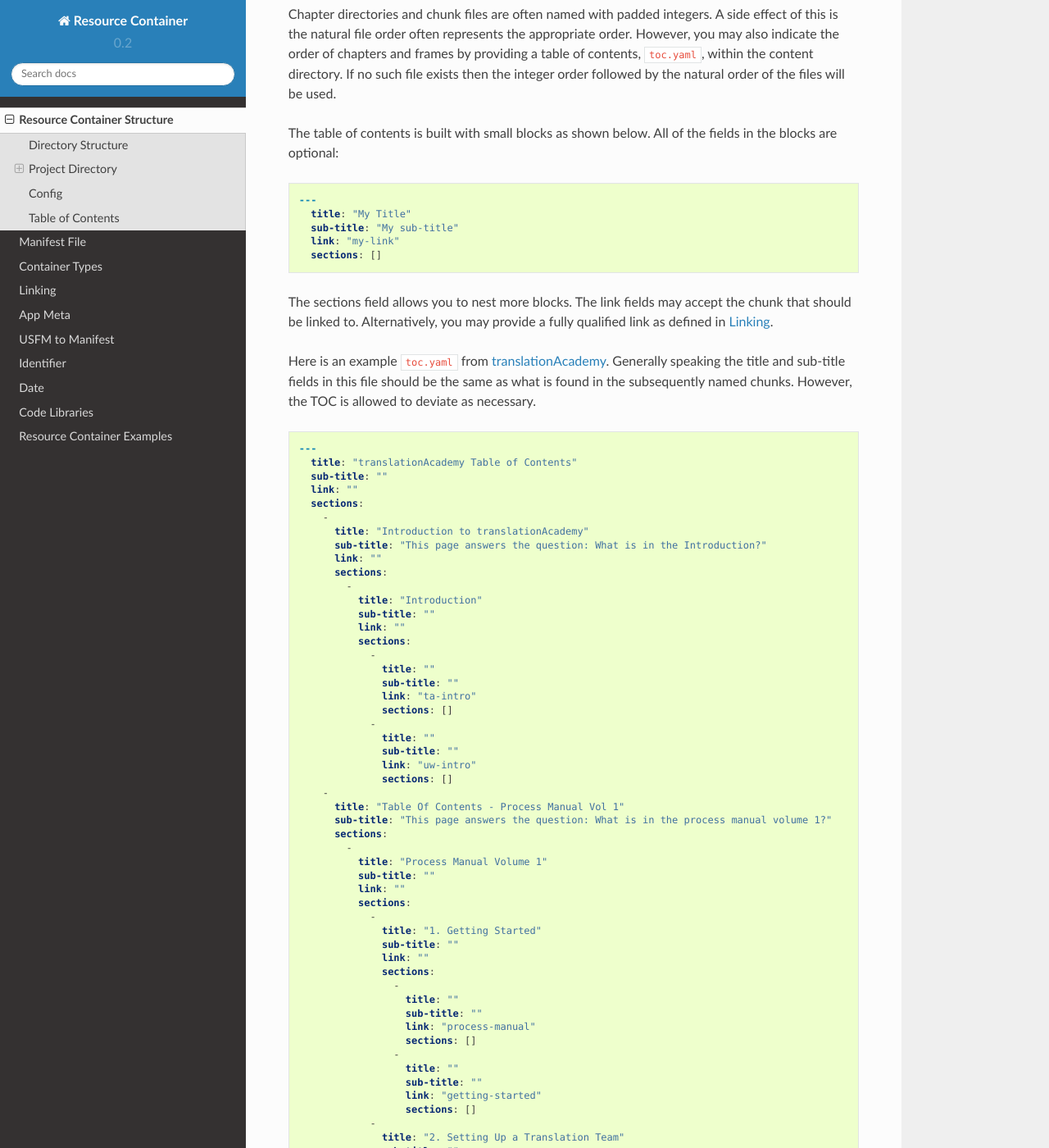
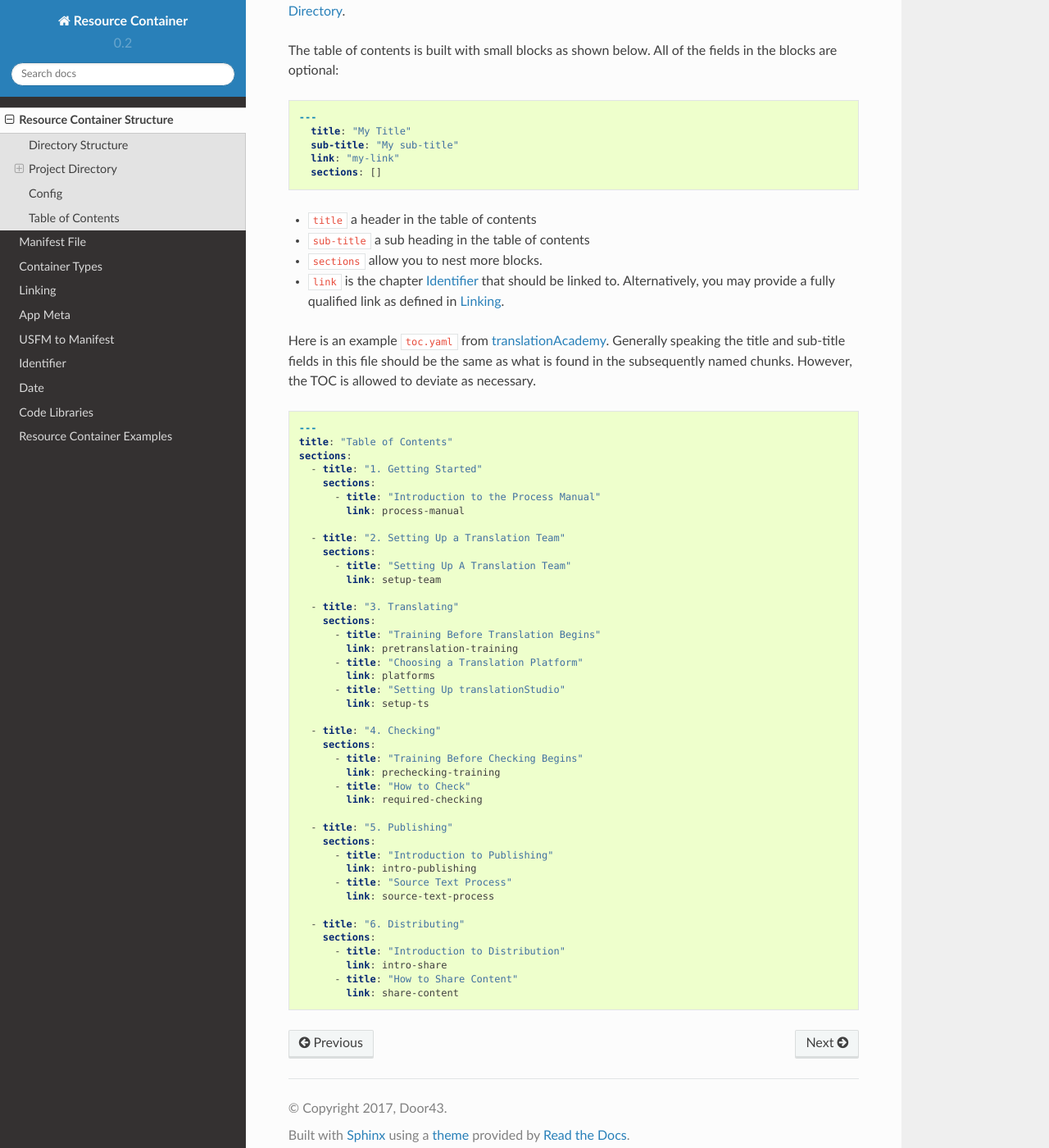
Before and after one commit to unfoldingWord-dev/Resource-Container, a Sphinx documentation site: the page built from docs/structure.rst, in a window 1280 px wide and 1400 px high, scrolled down 3934 px. Shown: the whole window at 82% size. Built offline with Sphinx 7.4.7 and the Read the Docs theme 2.0.0, drawn with Linux system fonts in a browser that asks for light colours; some of the changed text lies outside the part shown.

Commit message:
tweaks, updating toc docs

```diff
--- a/docs/structure.rst
+++ b/docs/structure.rst
@@ -105,12 +105,14 @@ Once again, these files are not required but must fulfill their roles as defined
 Condensed vs Expanded Form
 ^^^^^^^^^^^^^^^^^^^^^^^^^^
 
-Although not officially part of this specification, we offer two suggested forms for storing content.
+We offer two suggested forms for storing content.
 
 **Expanded**
 
 All :ref:`types` support the expanded form.
-For example, here's :ref:`structure-content` that has a chapter 1 folder containing several chunks:
+This form is most suitable for active translations because collaborators are less likely to interfere with other's files.
+And it decouples formatting from structure.
+For example, here's a :ref:`structure-content` that has a chapter 1 folder containing several chunks:
 
 .. code-block:: none
 
@@ -128,7 +130,8 @@ For example, here's :ref:`structure-content` that has a chapter 1 folder contain
 **Condensed**
 
 Most :ref:`types` support a condensed form in which content in each folder is stored
-in a single file:
+in a single file.
+this form is most suitable for content being delivered as source text:
 
 .. code-block:: none
 
@@ -178,12 +181,9 @@ The ``config.yaml`` file contains information specific to each :ref:`RC type <ty
 Table of Contents
 -----------------
 
-.. include:: includes/note_keys_required.txt
-
 Chapter directories and chunk files are often named with padded integers.
 A side effect of this is the natural file order often represents the appropriate order.
-However, you may also indicate the order of chapters and frames by providing a table of contents, ``toc.yaml``, within the content directory.
-If no such file exists then the integer order followed by the natural order of the files will be used.
+However, you may also indicate the order of chapters and frames by providing a table of contents, ``toc.yaml``, within the :ref:`structure-content`.
 
 The table of contents is built with small blocks as shown below. All of the fields in the blocks are optional:
 
@@ -195,8 +195,10 @@ The table of contents is built with small blocks as shown below. All of the fiel
       link: "my-link"
       sections: []
 
-The sections field allows you to nest more blocks. The link fields may accept the chunk that should be linked to.
-Alternatively, you may provide a fully qualified link as defined in :ref:`linking`.
+- ``title`` a header in the table of contents
+- ``sub-title`` a sub heading in the table of contents
+- ``sections`` allow you to nest more blocks.
+- ``link`` is the chapter :ref:`identifier` that should be linked to. Alternatively, you may provide a fully qualified link as defined in :ref:`linking`.
 
 Here is an example ``toc.yaml`` from `translationAcademy <https://git.door43.org/Door43/en-ta>`_.
 Generally speaking the title and sub-title fields in this file should be the same as what is found in the subsequently named chunks.
@@ -205,65 +207,44 @@ However, the TOC is allowed to deviate as necessary.
 .. code-block:: yaml
 
     ---
-      title: "translationAcademy Table of Contents"
-      sub-title: ""
-      link: ""
-      sections:
-        -
-          title: "Introduction to translationAcademy"
-          sub-title: "This page answers the question: What is in the Introduction?"
-          link: ""
-          sections:
-            -
-              title: "Introduction"
-              sub-title: ""
-              link: ""
-              sections:
-                -
-                  title: ""
-                  sub-title: ""
-                  link: "ta-intro"
-                  sections: []
-                -
-                  title: ""
-                  sub-title: ""
-                  link: "uw-intro"
-                  sections: []
-        -
-          title: "Table Of Contents - Process Manual Vol 1"
-          sub-title: "This page answers the question: What is in the process manual volume 1?"
-          sections:
-            -
-              title: "Process Manual Volume 1"
-              sub-title: ""
-              link: ""
-              sections:
-                -
-                  title: "1. Getting Started"
-                  sub-title: ""
-                  link: ""
-                  sections:
-                    -
-                      title: ""
-                      sub-title: ""
-                      link: "process-manual"
-                      sections: []
-                    -
-                      title: ""
-                      sub-title: ""
-                      link: "getting-started"
-                      sections: []
-                -
-                  title: "2. Setting Up a Translation Team"
-                  sub-title: ""
-                  link: ""
-                  sections:
-                    -
-                      title: ""
-                      sub-title: ""
-                      link: "setup-team"
-                      sections: []
-        -
-          title: "Table Of Contents - Translation Manual Volume 1"
-          sub-title: "This page answers the question: What is in Volume 1 of the translation manual?"
-          sections: []
+    title: "Table of Contents"
+    sections:
+      - title: "1. Getting Started"
+        sections:
+          - title: "Introduction to the Process Manual"
+            link: process-manual
+
+      - title: "2. Setting Up a Translation Team"
+        sections:
+          - title: "Setting Up A Translation Team"
+            link: setup-team
+
+      - title: "3. Translating"
+        sections:
+          - title: "Training Before Translation Begins"
+            link: pretranslation-training
+          - title: "Choosing a Translation Platform"
+            link: platforms
+          - title: "Setting Up translationStudio"
+            link: setup-ts
+
+      - title: "4. Checking"
+        sections:
+          - title: "Training Before Checking Begins"
+            link: prechecking-training
+          - title: "How to Check"
+            link: required-checking
+
+      - title: "5. Publishing"
+        sections:
+          - title: "Introduction to Publishing"
+            link: intro-publishing
+          - title: "Source Text Process"
+            link: source-text-process
+
+      - title: "6. Distributing"
+        sections:
+          - title: "Introduction to Distribution"
+            link: intro-share
+          - title: "How to Share Content"
+            link: share-content
```
Also changed, not shown: other parts of docs/structure.rst (+1 -1 lines).
